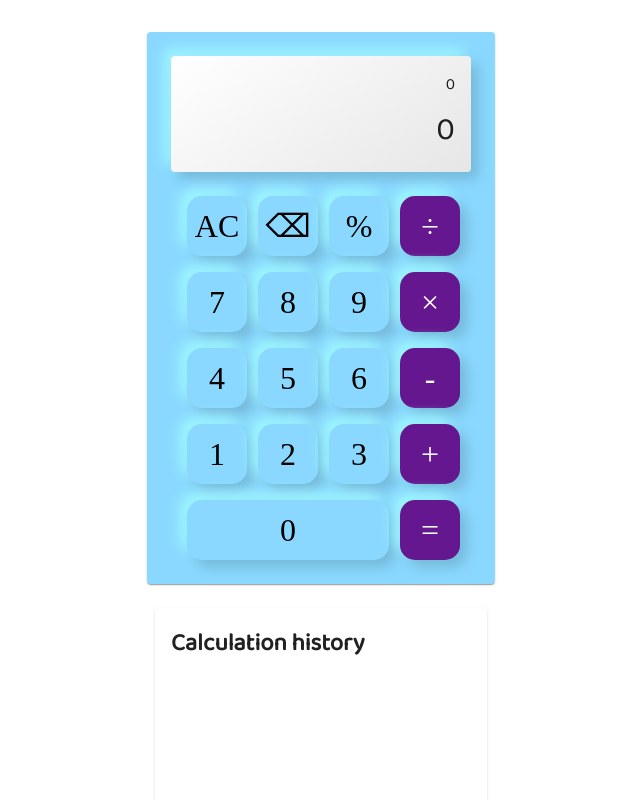
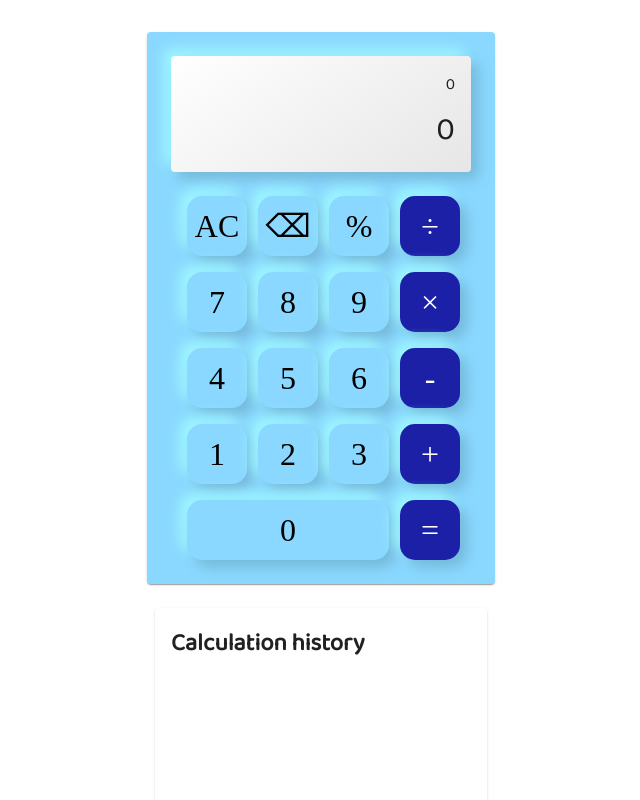
Before and after one commit to Fanta335/Calculation-App, a React (Create React App) app: page / in a window 1280 px wide. Shown: the top 800 px of the page, without its empty margins (319-959 px from the left). Built offline with nearby package versions, Linux system fonts and the light colour scheme; the HTML template or start-up script is replaced by a standard one.

Commit message:
operator buttonの色変更

```diff
--- a/src/components/Button.jsx
+++ b/src/components/Button.jsx
@@ -9,7 +9,7 @@ const Button = (props) => {
   const handlePressUp = useCallback(() => {
     setDown(false);
   }, [setDown]);
-  const buttonBackgroundStyle = isOperator ? "#64178e" : "#8ad8ff";
+  const buttonBackgroundStyle = isOperator ? "#1b20a7" : "#8ad8ff";
   const buttonFontColorStyle = isOperator ? "white" : "black";
   const buttonShadowStyle = isDown ? "inset 7px 7px 13px #75b8d9, inset -7px -7px 13px #9ff8ff" : "7px 7px 13px #75b8d9, -7px -7px 13px #9ff8ff";
   const buttonSizeStyle = size === "wide" ? "202px" : "60px";
```
